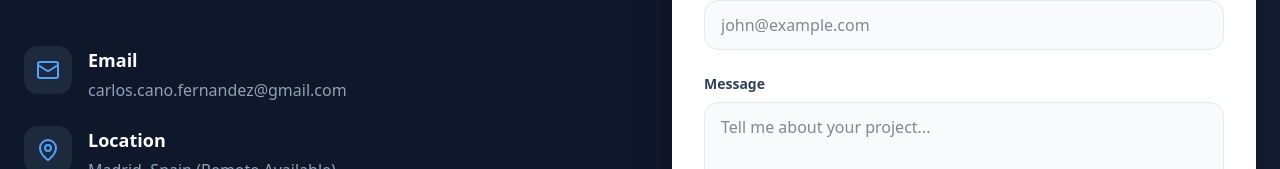
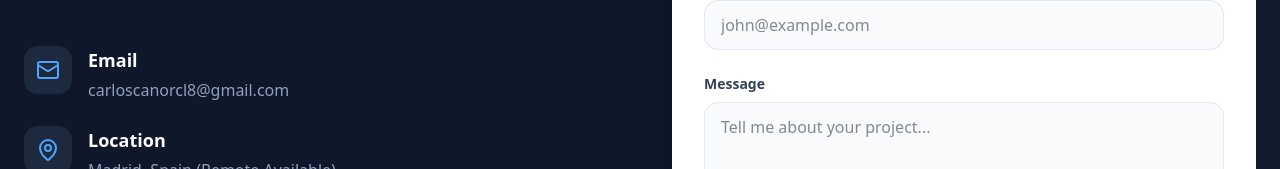
Before and after one commit to carloscano19/curriculum, a Next.js app: page / in a window 1280 px wide. Shown: the part 8231-8400 px from the top of the page. Built offline with nearby package versions, Linux system fonts and the light colour scheme.

Commit message:
Update email and increase logo size

```diff
--- a/src/components/Contact.tsx
+++ b/src/components/Contact.tsx
@@ -31,8 +31,8 @@ export function Contact() {
                 </div>
                 <div>
                   <h3 className="text-lg font-semibold mb-1">Email</h3>
-                  <a href="mailto:carlos.cano.fernandez@gmail.com" className="text-slate-400 hover:text-blue-400 transition-colors">
-                    carlos.cano.fernandez@gmail.com
+                  <a href="mailto:carloscanorcl8@gmail.com" className="text-slate-400 hover:text-blue-400 transition-colors">
+                    carloscanorcl8@gmail.com
                   </a>
                 </div>
               </div>
```
